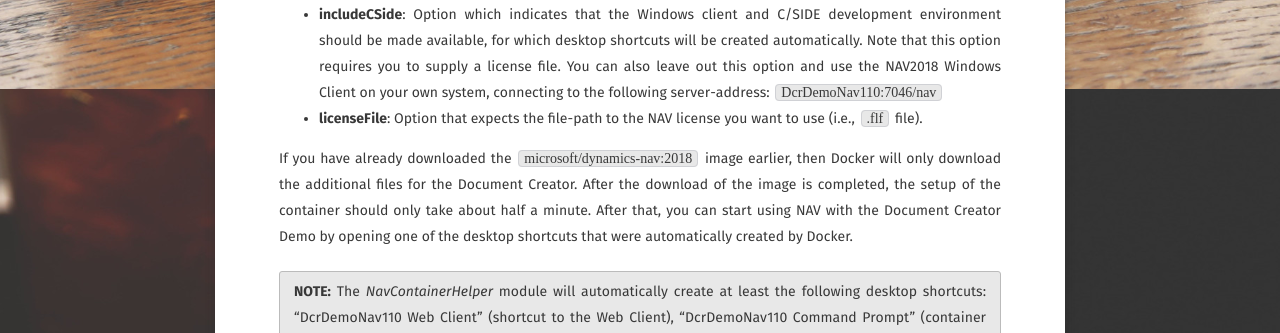
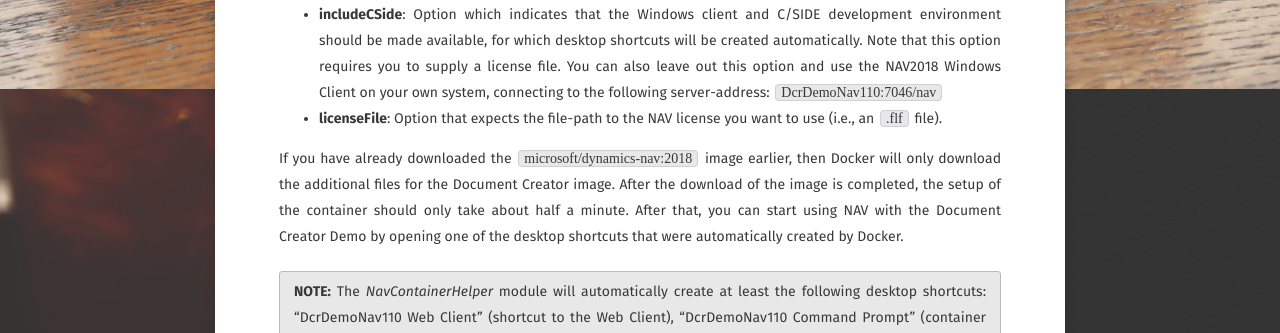
Before and after one commit to rvanbekkum/rvanbekkum.github.io, a Jekyll site: the page built from _posts/2018-02-11-dcr-docker.md, in a window 1280 px wide. Shown: the part 1711-2044 px from the top of the page. Built offline with Jekyll 4.4.1, drawn with Linux system fonts in a browser that asks for light colours; some web fonts are replaced; comment, search, counter and statistics services are not loaded.

Commit message:
Fix in docker blog

```diff
--- a/_posts/2018-02-11-dcr-docker.md
+++ b/_posts/2018-02-11-dcr-docker.md
@@ -51,9 +51,9 @@
 The options added, have the following function:
 * **accept_eula**: Required option, which is used to indicate that you accept the Dynamics NAV EULA.
 * **includeCSide**: Option which indicates that the Windows client and C/SIDE development environment should be made available, for which desktop shortcuts will be created automatically. Note that this option requires you to supply a license file. You can also leave out this option and use the NAV2018 Windows Client on your own system, connecting to the following server-address: `DcrDemoNav110:7046/nav`
-* **licenseFile**: Option that expects the file-path to the NAV license you want to use (i.e., `.flf` file).
+* **licenseFile**: Option that expects the file-path to the NAV license you want to use (i.e., an `.flf` file).
 
-If you have already downloaded the `microsoft/dynamics-nav:2018` image earlier, then Docker will only download the additional files for the Document Creator.
+If you have already downloaded the `microsoft/dynamics-nav:2018` image earlier, then Docker will only download the additional files for the Document Creator image.
 After the download of the image is completed, the setup of the container should only take about half a minute. After that, you can start using NAV with the Document Creator Demo by opening one of the desktop shortcuts that were automatically created by Docker.
 
 **NOTE:** The *NavContainerHelper* module will automatically create at least the following desktop shortcuts: "DcrDemoNav110 Web Client" (shortcut to the Web Client), "DcrDemoNav110 Command Prompt" (container prompt which you can use to access the files in the container) and "DcrDemoNav110 Powershell Prompt" (Powershell prompt specifically for executing NAV Powershell commands).
```
